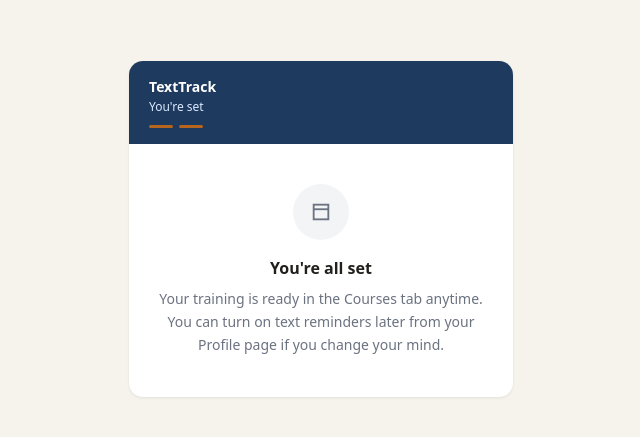
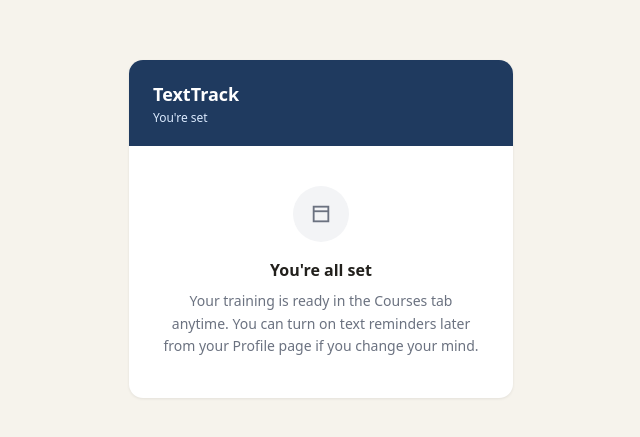
Before and after one commit to happygamer001/text_track_training, a Next.js app in the folder texttrack-repo/: page /enroll/outcome in a window 1280 px wide. Shown: the part 171-608 px from the top of the page, without its empty margins (319-959 px from the left). Built offline with nearby package versions, Linux system fonts and the light colour scheme.

Commit message:
Update page.tsx

```diff
--- a/texttrack-repo/src/app/enroll/outcome/page.tsx
+++ b/texttrack-repo/src/app/enroll/outcome/page.tsx
@@ -18,16 +18,12 @@
   return (
     <main className="min-h-screen flex items-center justify-center px-4 py-10">
       <div className="card w-full max-w-sm overflow-hidden">
-        <div className="bg-navy text-white px-5 py-4">
-          <div className="font-bold text-sm">TextTrack</div>
+        <div className="bg-navy text-white px-6 py-5">
+          <div className="font-bold text-lg">TextTrack</div>
           <div className="text-xs text-blue-100 mt-0.5">You&apos;re set</div>
-          <div className="flex gap-1.5 mt-2.5">
-            <div className="h-[3px] w-6 rounded bg-rust" />
-            <div className="h-[3px] w-6 rounded bg-rust" />
-          </div>
         </div>
 
-        <div className="px-5 py-10 text-center">
+        <div className="px-6 py-10 text-center">
           <div
             className={`w-14 h-14 rounded-full flex items-center justify-center mx-auto mb-4 ${
               isSms ? "bg-green-100 text-green-700" : "bg-gray-100 text-gray-500"
@@ -51,22 +47,13 @@
               <p className="text-sm text-gray-500 leading-relaxed px-2 mb-5">
                 One last step — reply YES to the text we just sent to confirm.
               </p>
-              <div className="bg-gray-100 rounded-2xl p-3.5 text-left">
-                <div className="text-[9.5px] uppercase tracking-wide text-gray-400 font-mono mb-1.5">
-                  Text message preview
-                </div>
-                <p className="text-[12.5px] leading-relaxed">
-                  Reply YES to start receiving TextTrack training texts. Msg &amp; data rates may
-                  apply. Reply STOP to cancel.
-                </p>
-              </div>
             </>
           ) : (
             <>
               <h1 className="text-base font-bold mb-2">You&apos;re all set</h1>
               <p className="text-sm text-gray-500 leading-relaxed px-2">
-                Your training is ready in the Courses tab anytime. You can turn on text reminders
-                later from your Profile page if you change your mind.
+                Your training is ready in the Courses tab anytime. You can turn on text
+                reminders later from your Profile page if you change your mind.
               </p>
             </>
           )}
```
